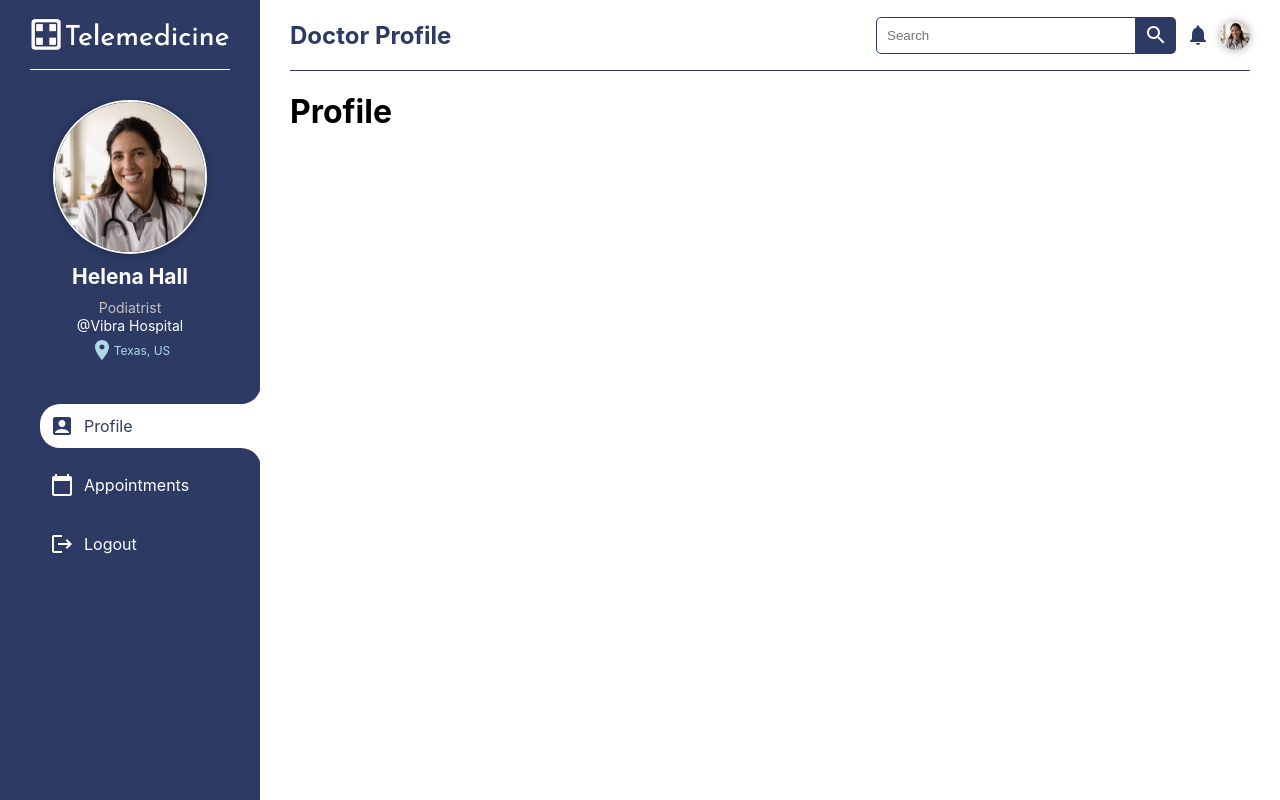
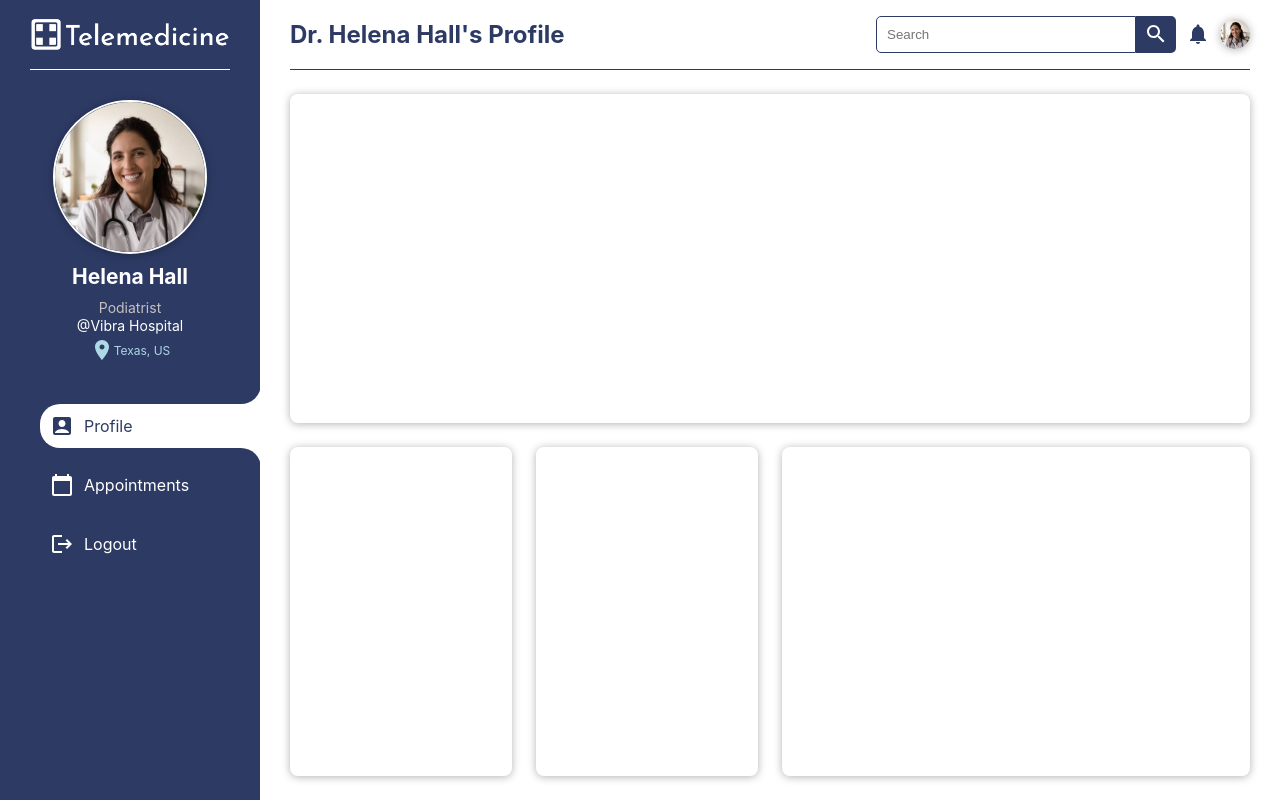
Before and after one commit to Bn161641/CS6360-Telemedicine, a React (Create React App) app: page /doctor/1/profile in a window 1280 px wide. Built offline with nearby package versions, Linux system fonts and the light colour scheme.

Commit message:
working on front end

```diff
--- a/src/pages/DoctorAppointments.css
+++ b/src/pages/DoctorAppointments.css
@@ -0,0 +1,14 @@
+.doctorAppointmentGrid{
+  display: grid;
+  gap: 1.5rem;
+  grid-template-columns: 1fr;
+  width: 100%;
+  height: 100%;
+  padding: 1.5rem 0 1.5rem 0;
+}
+
+.doctorAppointmentCard{
+  padding: 2rem;
+  border-radius: 0.5rem;
+  box-shadow: 0 1px 8px rgba(0, 0, 0, 0.3);;
+}
--- a/src/pages/DoctorAppointments.js
+++ b/src/pages/DoctorAppointments.js
@@ -1,3 +1,11 @@
+import "./DoctorAppointments.css"
+
 export default function DoctorProfile(){
-  return (<h1>Appointment</h1>);
+  return (
+    <div className="doctorAppointmentGrid">
+      <div className="doctorAppointmentCard doctorTodayCard">
+
+      </div>
+    </div>
+  );
 }
--- a/src/pages/DoctorPage.js
+++ b/src/pages/DoctorPage.js
@@ -1,11 +1,9 @@
 import "./DoctorPage.css";
 import { useParams, Outlet } from 'react-router-dom';
-import { useState } from "react";
 import DoctorSideNav from "./DoctorSideNav";
 import DoctorTopNav from "./DoctorTopNav";
 import { useEffect } from "react";
 import { useSelector, useDispatch } from 'react-redux';
-import { doctorInfoActions } from "../store/doctorInfoSlice";
 import { fetchDoctorInfo, sendOfficesData, sendServicesData } from "../store/doctorInfo-action";
 
 export default function DoctorPage() {
@@ -39,7 +37,7 @@ export default function DoctorPage() {
     <div className="doctorPage">
       <DoctorSideNav id={doctorId} fullName={fullName} title={title} hospitalName={hospitalName} state={state} />
       <div className="doctorContent">
-        <DoctorTopNav />
+        <DoctorTopNav fullName={fullName}/>
         <Outlet />
       </div>
     </div>
--- a/src/pages/DoctorProfile.css
+++ b/src/pages/DoctorProfile.css
@@ -0,0 +1,33 @@
+.doctorProfileGrid{
+  display: grid;
+  gap: 1.5rem;
+  grid-auto-columns: 1fr;
+  grid-template-areas:
+  "profile profile profile profile"
+  "reviews services offices offices";
+  width: 100%;
+  height: 100%;
+  padding: 1.5rem 0 1.5rem 0;
+}
+
+.doctorProfileCard {
+  padding: 2rem;
+  border-radius: 0.5rem;
+  box-shadow: 0 1px 8px rgba(0, 0, 0, 0.3);;
+}
+
+.doctorInfoCard {
+  grid-area: profile;
+}
+
+.doctorReviewsCard {
+  grid-area: reviews;
+}
+
+.doctorServicesCard {
+  grid-area: services;
+}
+
+.doctorOfficesCard {
+  grid-area: offices;
+}
--- a/src/pages/DoctorProfile.js
+++ b/src/pages/DoctorProfile.js
@@ -1,5 +1,20 @@
-
+import "./DoctorProfile.css"
 
 export default function DoctorProfile(){
-  return (<h1>Profile</h1>);
+  return (
+    <div className="doctorProfileGrid">
+      <div className="doctorProfileCard doctorInfoCard">
+
+      </div>
+      <div className="doctorProfileCard doctorReviewsCard">
+
+      </div>
+      <div className="doctorProfileCard doctorServicesCard">
+
+      </div>
+      <div className="doctorProfileCard doctorOfficesCard">
+
+      </div>
+    </div>
+  );
 }
--- a/src/pages/DoctorTopNav.js
+++ b/src/pages/DoctorTopNav.js
@@ -1,11 +1,27 @@
 import SearchIcon from '@mui/icons-material/Search';
 import NotificationsIcon from '@mui/icons-material/Notifications';
+import { useLocation } from 'react-router-dom';
+import { useSelector } from 'react-redux';
+import { useEffect, useState } from 'react';
 
-export default function DoctorTopNav() {
+export default function DoctorTopNav(props) {
+  const fullName = useSelector(state => state.doctorInfo.name);
+  const location = useLocation();
+  const [page, setPage] = useState("");
+
+  useEffect(() => {
+    if (location.pathname.substring(10) != "profile") {
+      setPage("Appointments");
+    } else {
+      setPage("Profile")
+    }
+  }, [location.pathname.substring(10)])
+
+
   return (
     <nav className="doctorTopBar">
       <div className="doctorProfileTitle">
-        <h1>Doctor Profile</h1>
+        <h1>Dr. {fullName}'s {page}</h1>
       </div>
       <div class="searchBar">
         <input type="text" className="searchBarInput" placeholder="Search" />
```
